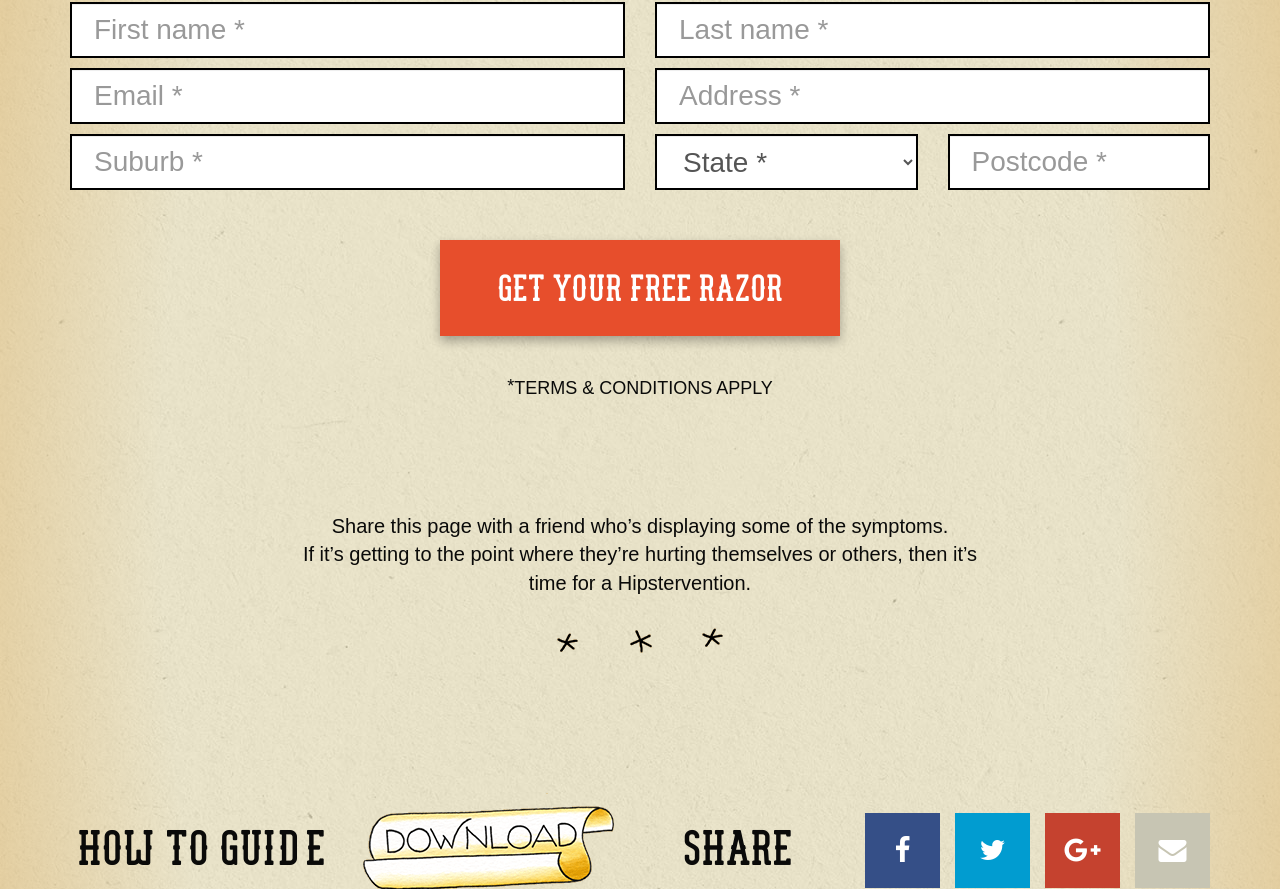
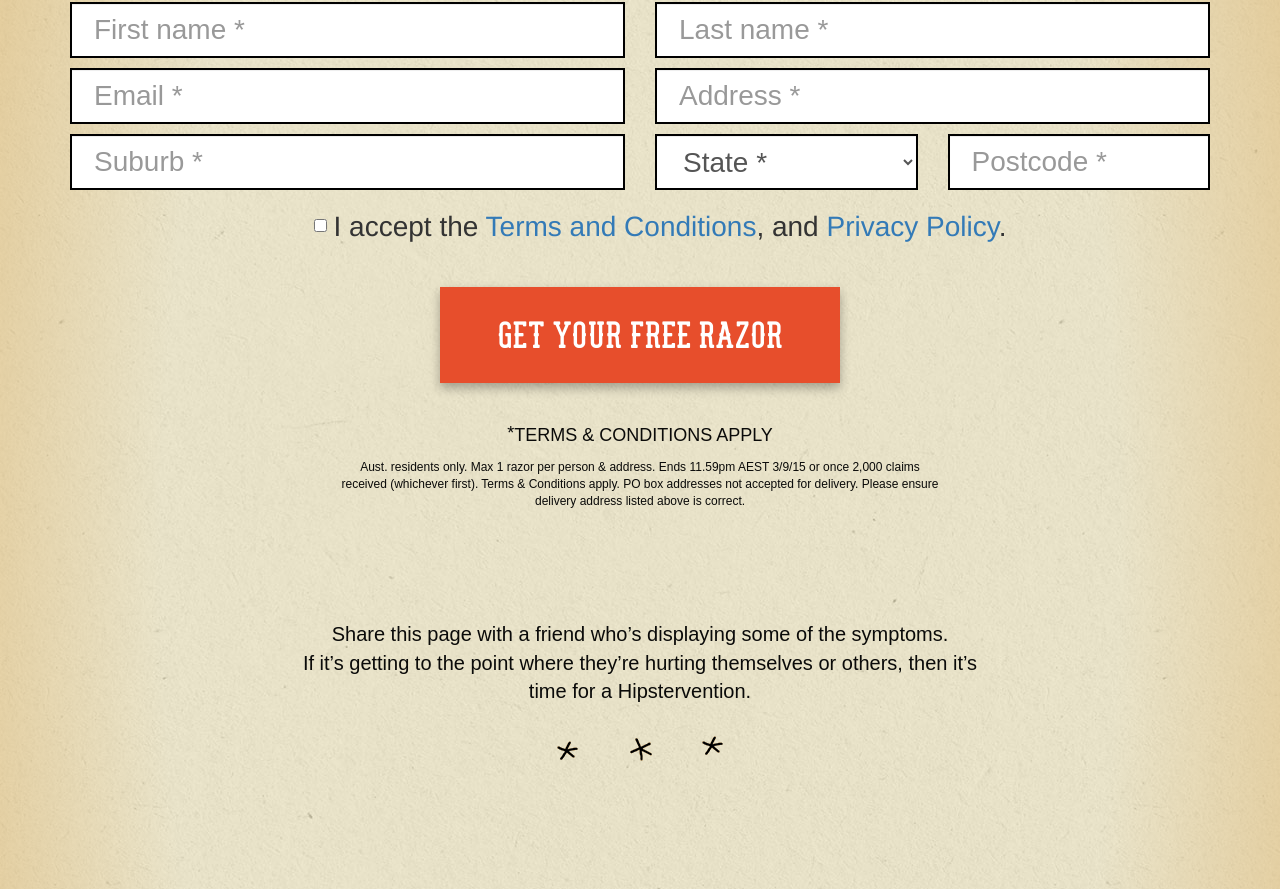
Before and after one commit to eulo/hipstervention, a PHP site: page / in a window 1280 px wide. Shown: the part 1040-1929 px from the top of the page. Run offline with PHP 8.4, Linux system fonts and the light colour scheme; some libraries are stand-ins or nearby versions.

Commit message:
header supports huge screens, terms and conditions checkbox

```diff
--- a/assets/src/scss/main.scss
+++ b/assets/src/scss/main.scss
@@ -79,7 +79,7 @@ footer {
 
 
 header {
-  background: url(../../img/big_beard_bg_02.jpg) top center no-repeat;
+  background: url(../../img/big_beard_bg_03.jpg) top center no-repeat;
   //height: 900px;
   height: 1080px;
   position: relative;
@@ -92,8 +92,13 @@ header {
        -moz-background-size: contain;
          -o-background-size: contain;
             background-size: contain;
+  }
 
-
+  @media only screen and (min-width: 1920px) {
+    background-size: cover;
+    h1 {
+      margin-top: 10% !important;
+    }
   }
 
 
@@ -873,7 +878,7 @@ section {
         padding-bottom: 0;
       }
 
-      input, select {
+      input[type=text], input[type=email], select {
         border-radius: 0;
         border: 2px solid black;
         font-size: 28px;
@@ -883,6 +888,25 @@ section {
 
         @include tablet-portrait-and-below {
           font-size: 14px;
+        }
+      }
+
+      .checkbox {
+        font-size: 28px;
+        padding-left: 40px;
+        label {
+          text-align: center;
+          width: 100%;
+        }
+        input {
+          margin-top: 12px;
+        }
+        @include tablet-portrait-and-below {
+          padding-left: 0px;
+          font-size: 14px;
+          input {
+            margin-top: 4px;
+          }
         }
       }
 
@@ -903,11 +927,23 @@ section {
         }
       }
 
+      .terms-text {
+        max-width: 600px;
+        margin-left: auto;
+        margin-right: auto;
+        font-size: 12px;
+        text-align: center;
+        padding-bottom: 80px;
+        sup {
+          font-size: 18px;
+          top: -.1em;
+        }
+      }
+
       .small-text {
         text-transform: uppercase;
         font-size: 18px;
         text-align: center;
-        padding-bottom: 80px;
         sup {
           font-size: 18px;
           top: -.1em;
--- a/index.html
+++ b/index.html
@@ -60,11 +60,10 @@ content="http://thehipstervention.com/assets/img/facebook-share-image.jpg" />
 
 		<div class="beard-nav">
       <a class="animation animation-hover menu-1" data-img="assets/img/SaveAMate_Menu.png" data-json="assets/img/SaveAMate_Menu.json" href="#save-a-mate">Save a Mate</a></li>
-      <a class="animation animation-hover menu-2" data-img="assets/img/GlobalEffects_Menu.png" data-json="assets/img/GlobalEffects_Menu.json" href="#global-effects">Global Effects</a></li>
-      <a class="animation animation-hover menu-3" data-img="assets/img/SignsSymptoms_Menu.png" data-json="assets/img/SignsSymptoms_Menu.json" href="#signs-and-symptoms">Signs &amp; Symptoms</a></li>
+      <a class="animation animation-hover menu-2" data-img="assets/img/SignsSymptoms_Menu.png" data-json="assets/img/SignsSymptoms_Menu.json" href="#signs-and-symptoms">Signs &amp; Symptoms</a></li>
+      <a class="animation animation-hover menu-3" data-img="assets/img/GlobalEffects_Menu.png" data-json="assets/img/GlobalEffects_Menu.json" href="#global-effects">Global Effects</a></li>
       <a class="animation animation-hover menu-4" data-img="assets/img/Hipstervention_Menu.png" data-json="assets/img/Hipstervention_Menu.json" href="#hipstervention">Hipstervention</a></li>
       <a class="animation animation-hover menu-5" data-img="assets/img/NewsBird_Menu.png" data-json="assets/img/NewsBird_Menu.json" href="#news">News</a></li>
-			<img src="assets/img/beard_nav_bic_logo.png" class="beard-bic-logo">
 		</div>
 
 		<div class="beard-nav-mobile">
@@ -160,6 +159,13 @@ content="http://thehipstervention.com/assets/img/facebook-share-image.jpg" />
 						<div class="col-sm-3">
 							<input type="text" class="form-control" name="postcode" placeholder="Postcode *">
 						</div>
+						<div class="col-sm-12">
+							<div class="checkbox">
+						    <label>
+						      <input type="checkbox" name="accept"> I accept the <a href="#" class="terms-link" target="_blank">Terms and Conditions</a>, and <a href="#" target="_blank" class="terms-link">Privacy Policy</a>.
+						    </label>
+						  </div>
+						</div>
 					</div>
 					<div class="row">
 
@@ -169,6 +175,8 @@ content="http://thehipstervention.com/assets/img/facebook-share-image.jpg" />
 						<a href="#" target="_blank">
 							<p class="small-text"><sup>*</sup>Terms &amp; Conditions Apply</p>
 						</a>
+
+						<p class="terms-text">Aust. residents only. Max 1 razor per person & address. Ends 11.59pm AEST 3/9/15 or once 2,000 claims received (whichever first). Terms & Conditions apply. PO box addresses not accepted for delivery. Please ensure delivery address listed above is correct.</p>
 
 					</div> <!-- / end form section -->
 				</form>
```
Also changed, not shown: assets/dist/css/main.css, assets/dist/js/app.js, assets/img/big_beard_bg_03.jpg (added), 1 other file.
